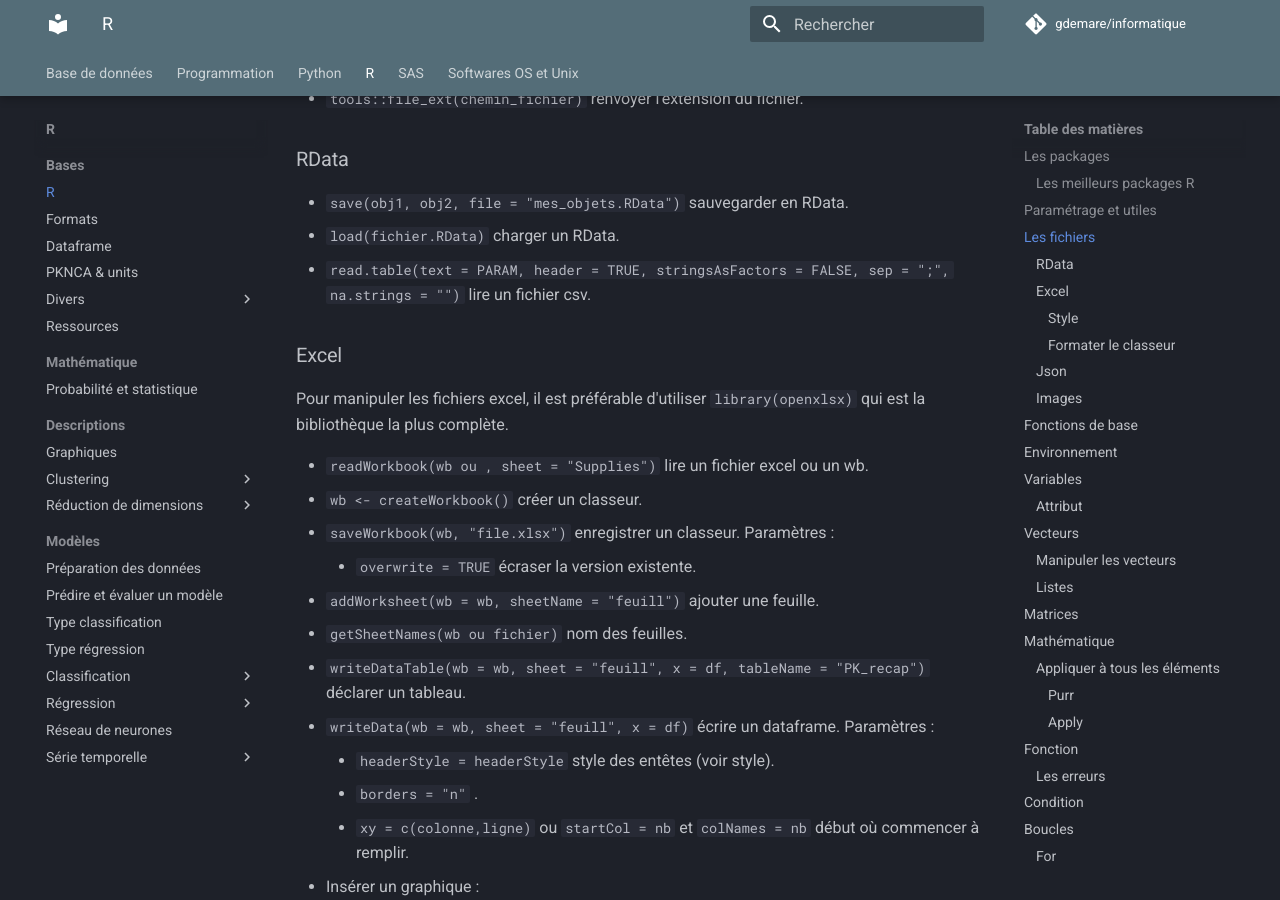
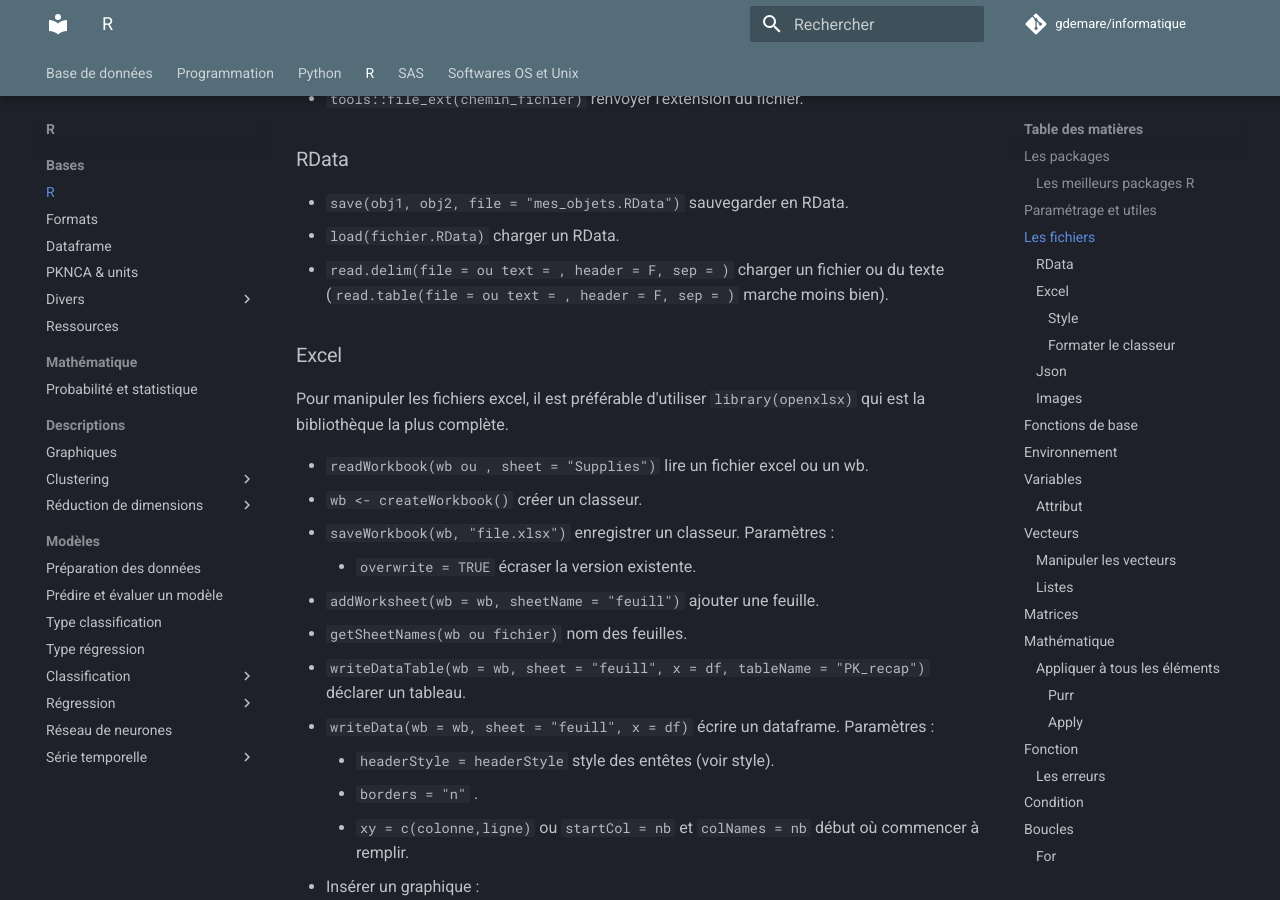
Before and after one commit to gdemare/Informatique, an MkDocs documentation site: the page built from docs/r/r_r.md, in a window 1280 px wide and 900 px high, scrolled down 1334 px. Built offline with MkDocs 1.6.1 and Material for MkDocs 9.7.7, drawn with Linux system fonts in a browser that asks for light colours; comment, search, counter and statistics services are not loaded.

Commit message:
Update r_r.md

```diff
--- a/docs/r/r_r.md
+++ b/docs/r/r_r.md
@@ -41,7 +41,7 @@
 
 * `save(obj1, obj2, file = "mes_objets.RData")` sauvegarder en RData.
 * `load(fichier.RData)` charger un RData.
-* `read.table(text = PARAM, header = TRUE, stringsAsFactors = FALSE, sep = ";", na.strings = "")` lire un fichier csv.
+* `read.delim(file = ou text = , header = F, sep = )` charger un fichier ou du texte (`read.table(file = ou text = , header = F, sep = )` marche moins bien).
 
 ### Excel
 
```
